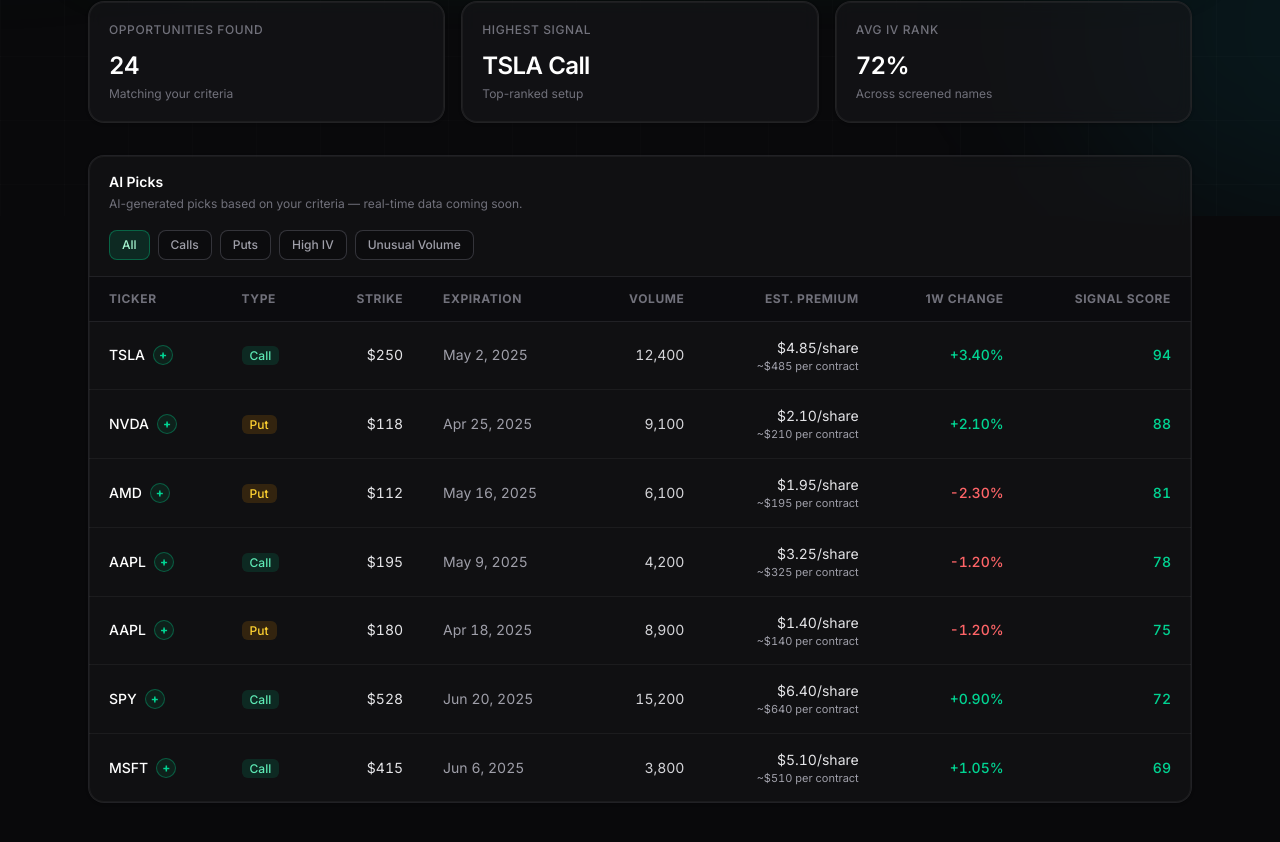
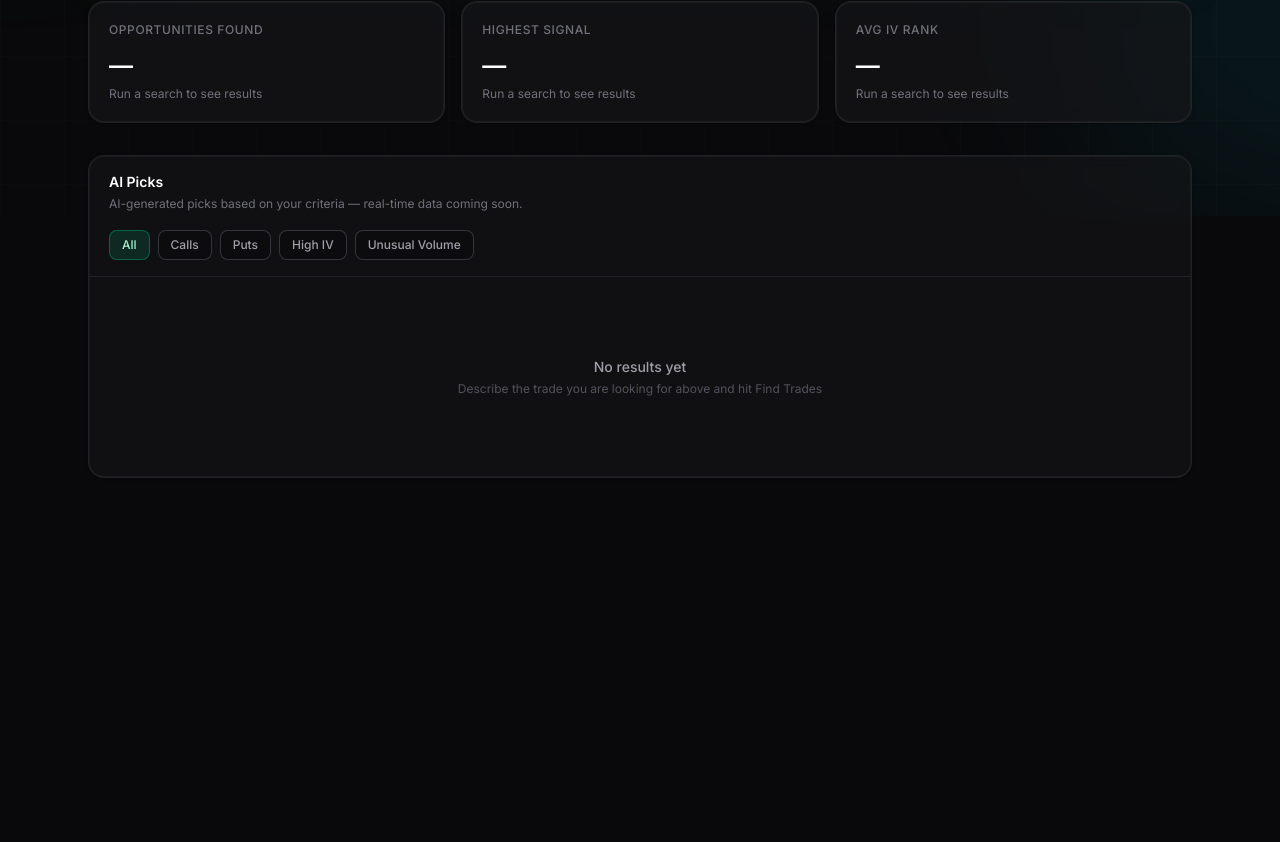
Before and after one commit to IsaacBolen/optionspilot, a Next.js app: page /screener in a window 1280 px wide. Shown: the part 584-1426 px from the top of the page. After the commit the page ends 1134 px from the top, so only its background shows below. Built offline with nearby package versions, Linux system fonts and the light colour scheme.

Commit message:
fix: remove default mock rows, show empty state until user runs a search

```diff
--- a/app/screener/screener-client.tsx
+++ b/app/screener/screener-client.tsx
@@ -70,100 +70,6 @@
     label: "Avg IV Rank",
     value: "72%",
     hint: "Across screened names",
-  },
-];
-
-const DEFAULT_ROWS: ScreenerRow[] = [
-  {
-    ticker: "TSLA",
-    type: "Call",
-    strike: 250,
-    expiration: "May 2, 2025",
-    ivRank: 91,
-    volume: 12400,
-    signalScore: 94,
-    estPremium: 4.85,
-    premiumRange: "$4.20 - $5.50",
-    change24h: 1.2,
-    change1w: 3.4,
-  },
-  {
-    ticker: "NVDA",
-    type: "Put",
-    strike: 118,
-    expiration: "Apr 25, 2025",
-    ivRank: 84,
-    volume: 9100,
-    signalScore: 88,
-    estPremium: 2.1,
-    premiumRange: "$1.65 - $2.55",
-    change24h: -0.8,
-    change1w: 2.1,
-  },
-  {
-    ticker: "AAPL",
-    type: "Call",
-    strike: 195,
-    expiration: "May 9, 2025",
-    ivRank: 68,
-    volume: 4200,
-    signalScore: 78,
-    estPremium: 3.25,
-    premiumRange: "$2.80 - $3.70",
-    change24h: 0.4,
-    change1w: -1.2,
-  },
-  {
-    ticker: "SPY",
-    type: "Call",
-    strike: 528,
-    expiration: "Jun 20, 2025",
-    ivRank: 55,
-    volume: 15200,
-    signalScore: 72,
-    estPremium: 6.4,
-    premiumRange: "$5.90 - $6.90",
-    change24h: 0.15,
-    change1w: 0.9,
-  },
-  {
-    ticker: "AMD",
-    type: "Put",
-    strike: 112,
-    expiration: "May 16, 2025",
-    ivRank: 77,
-    volume: 6100,
-    signalScore: 81,
-    estPremium: 1.95,
-    premiumRange: "$1.50 - $2.40",
-    change24h: -1.1,
-    change1w: -2.3,
-  },
-  {
-    ticker: "MSFT",
-    type: "Call",
-    strike: 415,
-    expiration: "Jun 6, 2025",
-    ivRank: 49,
-    volume: 3800,
-    signalScore: 69,
-    estPremium: 5.1,
-    premiumRange: "$4.60 - $5.60",
-    change24h: 0.22,
-    change1w: 1.05,
-  },
-  {
-    ticker: "AAPL",
-    type: "Put",
-    strike: 180,
-    expiration: "Apr 18, 2025",
-    ivRank: 62,
-    volume: 8900,
-    signalScore: 75,
-    estPremium: 1.4,
-    premiumRange: "$1.10 - $1.70",
-    change24h: 0.4,
-    change1w: -1.2,
   },
 ];
 
@@ -367,8 +273,12 @@
   const [prompt, setPrompt] = useState("");
   const [screenerFilter, setScreenerFilter] =
     useState<ScreenerFilter>("all");
-  const [picksRows, setPicksRows] = useState<ScreenerRow[]>(DEFAULT_ROWS);
-  const [statCards, setStatCards] = useState<StatCard[]>(DEFAULT_STATS);
+  const [picksRows, setPicksRows] = useState<ScreenerRow[]>([]);
+  const [statCards, setStatCards] = useState<StatCard[]>([
+    { label: "Opportunities Found", value: "—", hint: "Run a search to see results" },
+    { label: "Highest Signal", value: "—", hint: "Run a search to see results" },
+    { label: "Avg IV Rank", value: "—", hint: "Run a search to see results" },
+  ]);
   const [isAnalyzing, setIsAnalyzing] = useState(false);
   const [scanError, setScanError] = useState<string | null>(null);
   const [selectedRow, setSelectedRow] = useState<string | null>(null);
@@ -633,6 +543,12 @@
               </div>
             </div>
             <div className="overflow-x-auto">
+              {filteredScreenerRows.length === 0 && !isAnalyzing ? (
+                <div className="flex flex-col items-center justify-center py-20 text-center">
+                  <p className="text-sm font-medium text-zinc-400">No results yet</p>
+                  <p className="mt-1 text-xs text-zinc-600">Describe the trade you are looking for above and hit Find Trades</p>
+                </div>
+              ) : (
               <table className="w-full min-w-0 text-left text-sm">
                 <thead>
                   <tr className="border-b border-zinc-800/80 bg-zinc-950/40 text-xs font-medium uppercase tracking-wider text-zinc-500">
@@ -787,6 +703,7 @@
                   ))}
                 </tbody>
               </table>
+              )}
             </div>
           </section>
         </div>
```
